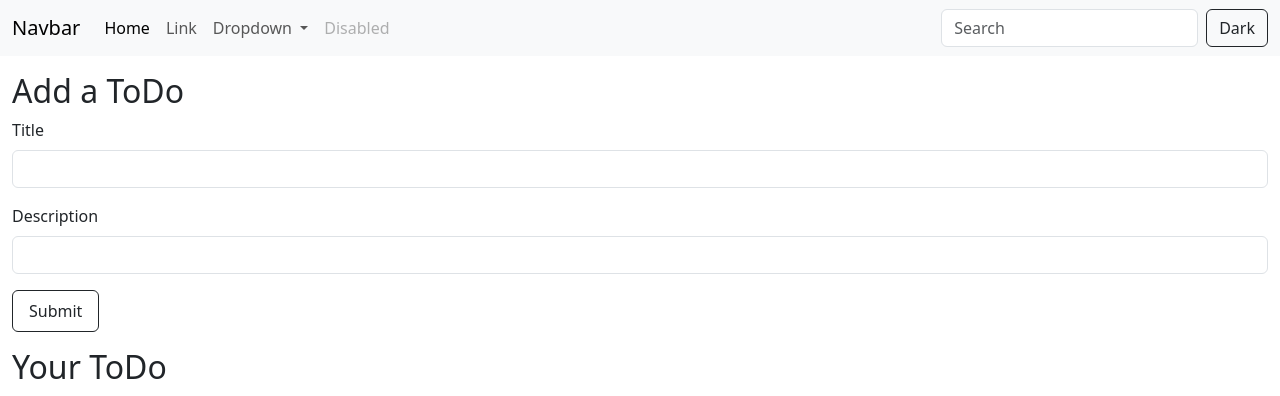
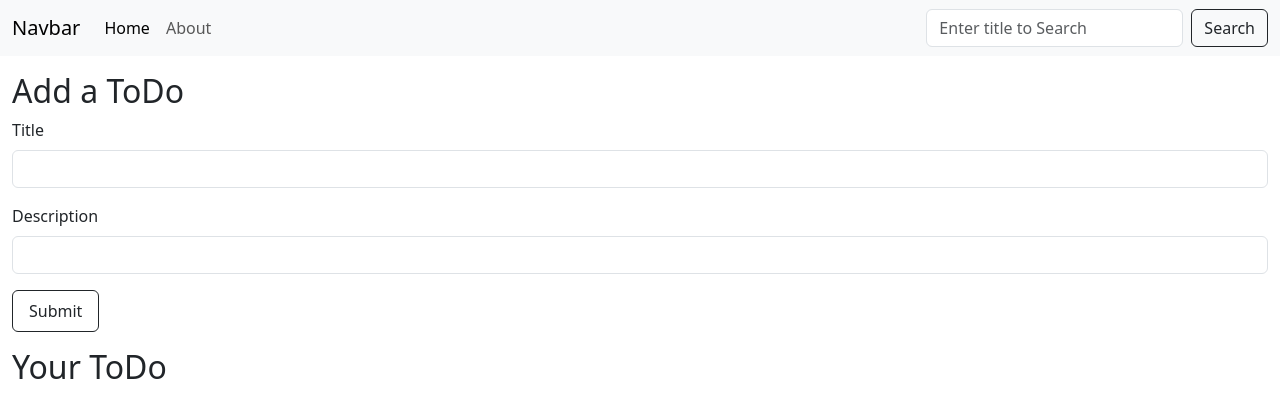
Before and after one commit to Shiv-7303/Flask-TODO, a Flask app: page / in a window 1280 px wide. Shown: the top 396 px of the page. Run offline with Flask 3, Linux system fonts and the light colour scheme; data comes from the database, SQL or seed files in the repository; both versions use the stored data as it was after the commit.

Commit message:
Update app.py, instance/todo.db, templates/index.html, and remove templates/product.html

```diff
--- a/app.py
+++ b/app.py
@@ -39,7 +39,7 @@ def home():
         db.session.add(todo)
         db.session.commit()
     alltodo = ToDo.query.all()
-    return render_template("index.html",alltodo=alltodo)
+    return render_template("index.html", alltodo=alltodo)
 
 
 @app.route("/delete/<int:sno>")
@@ -49,9 +49,40 @@ def delete(sno):
     db.session.commit()
     return redirect("/")
 
-@app.route("/update",)
+
+@app.route(
+    "/update/<int:sno>",
+    methods=[
+        "GET",
+        "POST",
+    ],
+)
 def update(sno):
-    return "This is the product page"
+    if request.method == "POST":
+        title = request.form["title"]
+        desc = request.form["desc"]
+        instance = ToDo.query.filter_by(sno=sno).first()
+        instance.title = title
+        instance.desc = desc
+        db.session.add(instance)
+        db.session.commit()
+        return redirect("/")
+    instance = ToDo.query.filter_by(sno=sno).first()
+    return render_template("update.html", todo=instance)
+
+
+
+@app.route("/search",methods=['POST', 'GET'])
+def search():
+    if request.method == "POST":
+        title = request.form["title"]
+        instance = ToDo.query.filter_by(title=title).all()
+        if instance:
+            return render_template("search.html", todos=instance)
+        else:
+            return render_template("search.html", message = "NO TODO Found")
+    else:
+        return render_template('search.html')
 
 
 if __name__ == "__main__":
--- /dev/null
+++ b/templates/base.html
@@ -0,0 +1,53 @@
+<!DOCTYPE html>
+<html lang="en">
+  <head>
+    <meta charset="utf-8" />
+    <meta name="viewport" content="width=device-width, initial-scale=1" />
+    <title>Bootstrap demo</title>
+    <link
+      href="https://cdn.jsdelivr.net/npm/bootstrap@5.3.2/dist/css/bootstrap.min.css"
+      rel="stylesheet"
+      integrity="sha384-T3c6CoIi6uLrA9TneNEoa7RxnatzjcDSCmG1MXxSR1GAsXEV/Dwwykc2MPK8M2HN"
+      crossorigin="anonymous"
+    />
+  </head>
+  <body>
+    <nav class="navbar navbar-expand-lg bg-body-tertiary mb-3">
+      <div class="container-fluid">
+        <a class="navbar-brand" href="/">Navbar</a>
+        <button
+          class="navbar-toggler"
+          type="button"
+          data-bs-toggle="collapse"
+          data-bs-target="#navbarSupportedContent"
+          aria-controls="navbarSupportedContent"
+          aria-expanded="false"
+          aria-label="Toggle navigation"
+        >
+          <span class="navbar-toggler-icon"></span>
+        </button>
+        <div class="collapse navbar-collapse" id="navbarSupportedContent">
+          <ul class="navbar-nav me-auto mb-2 mb-lg-0">
+            <li class="nav-item">
+              <a class="nav-link active" aria-current="page" href="#">Home</a>
+            </li>
+            <li class="nav-item">
+              <a class="nav-link" href="#">About</a>
+            </li>
+          </ul>
+          <form action="/search" method="POST" class="d-flex" role="search">
+            <input
+              class="form-control me-2"
+              type="text"
+              name="title"
+              placeholder="Enter title to Search"
+              aria-label="Search"
+            />
+            <button type="submit" class="btn btn-outline-dark">Search</button>
+          </form>
+        </div>
+      </div>
+    </nav>
+    {% block body %} {% endblock body %}
+  </body>
+</html>
--- a/templates/index.html
+++ b/templates/index.html
@@ -1,75 +1,5 @@
-<!DOCTYPE html>
-<html lang="en">
-  <head>
-    <meta charset="utf-8" />
-    <meta name="viewport" content="width=device-width, initial-scale=1" />
-    <title>Bootstrap demo</title>
-    <link
-      href="https://cdn.jsdelivr.net/npm/bootstrap@5.3.2/dist/css/bootstrap.min.css"
-      rel="stylesheet"
-      integrity="sha384-T3c6CoIi6uLrA9TneNEoa7RxnatzjcDSCmG1MXxSR1GAsXEV/Dwwykc2MPK8M2HN"
-      crossorigin="anonymous"
-    />
-  </head>
-  <body>
-    <!-- navbar  -->
-    <nav class="navbar navbar-expand-lg bg-body-tertiary mb-3">
-      <div class="container-fluid">
-        <a class="navbar-brand" href="/">Navbar</a>
-        <button
-          class="navbar-toggler"
-          type="button"
-          data-bs-toggle="collapse"
-          data-bs-target="#navbarSupportedContent"
-          aria-controls="navbarSupportedContent"
-          aria-expanded="false"
-          aria-label="Toggle navigation"
-        >
-          <span class="navbar-toggler-icon"></span>
-        </button>
-        <div class="collapse navbar-collapse" id="navbarSupportedContent">
-          <ul class="navbar-nav me-auto mb-2 mb-lg-0">
-            <li class="nav-item">
-              <a class="nav-link active" aria-current="page" href="#">Home</a>
-            </li>
-            <li class="nav-item">
-              <a class="nav-link" href="#">Link</a>
-            </li>
-            <li class="nav-item dropdown">
-              <a
-                class="nav-link dropdown-toggle"
-                href="#"
-                role="button"
-                data-bs-toggle="dropdown"
-                aria-expanded="false"
-              >
-                Dropdown
-              </a>
-              <ul class="dropdown-menu">
-                <li><a class="dropdown-item" href="#">Action</a></li>
-                <li><a class="dropdown-item" href="#">Another action</a></li>
-                <li><hr class="dropdown-divider" /></li>
-                <li>
-                  <a class="dropdown-item" href="#">Something else here</a>
-                </li>
-              </ul>
-            </li>
-            <li class="nav-item">
-              <a class="nav-link disabled" aria-disabled="true">Disabled</a>
-            </li>
-          </ul>
-          <form class="d-flex" role="search">
-            <input
-              class="form-control me-2"
-              type="search"
-              placeholder="Search"
-              aria-label="Search"
-            />
-            <button type="button" class="btn btn-outline-dark">Dark</button>
-          </form>
-        </div>
-      </div>
-    </nav>
+{% extends 'base.html' %}
+{% block body %}
 <!-- form  -->
 <div class="container-fluid">
   <h2>Add a ToDo</h2>
@@ -88,18 +18,14 @@
       <label for="desc" class="form-label">Description</label>
       <input type="text" name="desc" class="form-control" id="desc" />
     </div>
-        <button type="submit" class="btn btn-outline-dark px-3 py-2">
-          Submit
-        </button>
+    <button type="submit" class="btn btn-outline-dark px-3 py-2">Submit</button>
   </form>
 </div>
 <!-- Creating Tables -->
 <div class="container-fluid my-3">
   <h2>Your ToDo</h2>
   {% if alltodo|length == 0 %}
-      <div class="alert alert-danger" role="alert">
-        There is NO Todo available
-      </div>
+  <div class="alert alert-danger" role="alert">There is NO Todo available</div>
   {% else %}
   <table class="table">
     <thead>
@@ -111,7 +37,6 @@
       </tr>
     </thead>
     <tbody>
-
       {% for todo in alltodo %}
       <tr>
         <th scope="row">{{loop.index}}</th>
@@ -135,9 +60,7 @@
           </a>
         </td>
         <td>
-              <a
-                href="/update/{{todo['sno']}}"
-                class="btn btn-outline-dark px-1"
+          <a href="/update/{{todo['sno']}}" class="btn btn-outline-dark px-1"
             >Update
             <svg
               xmlns="http://www.w3.org/2000/svg"
@@ -158,8 +81,7 @@
           </a>
         </td>
       </tr>
-          {% endfor %}
-          {% endif %}
+      {% endfor %} {% endif %}
     </tbody>
   </table>
 </div>
@@ -169,5 +91,4 @@
   integrity="sha384-C6RzsynM9kWDrMNeT87bh95OGNyZPhcTNXj1NW7RuBCsyN/o0jlpcV8Qyq46cDfL"
   crossorigin="anonymous"
 ></script>
-  </body>
-</html>
+{% endblock body %}
```
Also changed, not shown: templates/product.html (deleted, +0 -11 lines), templates/search.html (added, +38 -0 lines), templates/update.html (added, +34 -0 lines), instance/todo.db. Lines whose indentation alone changed are shown as unchanged.
